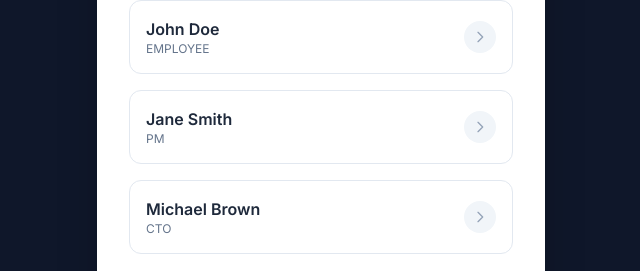
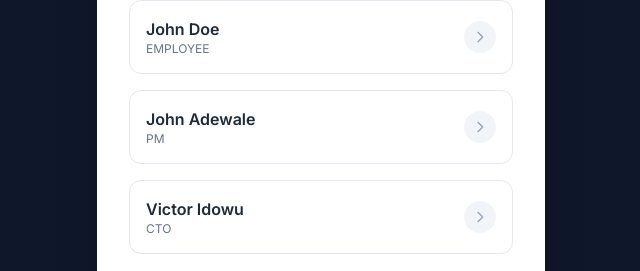
Before and after one commit to delian88/walpberry-Appraiser, a React (Vite) app: page / in a window 1280 px wide. Shown: the part 359-630 px from the top of the page, without its empty margins (319-959 px from the left). Built offline with nearby package versions, Linux system fonts and the light colour scheme.

Commit message:
feat: Update mock user data and CTO name on certificate
Updates mock user data with new names and emails.
Also, updates the CTO name displayed on the generated certificate view to reflect the changes.

```diff
--- a/constants.ts
+++ b/constants.ts
@@ -3,8 +3,8 @@ import { User, UserRole, AppraisalStatus } from './types';
 
 export const MOCK_USERS: User[] = [
   { id: 'emp-1', name: 'John Doe', email: 'john@walpberry.com', role: UserRole.EMPLOYEE, department: 'Engineering' },
-  { id: 'pm-1', name: 'Jane Smith', email: 'jane@walpberry.com', role: UserRole.PM, department: 'Project Management' },
-  { id: 'cto-1', name: 'Michael Brown', email: 'michael@walpberry.com', role: UserRole.CTO, department: 'Executive' },
+  { id: 'pm-1', name: 'John Adewale', email: 'john.adewale@walpberry.com', role: UserRole.PM, department: 'Project Management' },
+  { id: 'cto-1', name: 'Victor Idowu', email: 'victor.idowu@walpberry.com', role: UserRole.CTO, department: 'Executive' },
 ];
 
 export const STATUS_LABELS: Record<AppraisalStatus, { label: string; color: string }> = {
--- a/views/Certificate.tsx
+++ b/views/Certificate.tsx
@@ -71,7 +71,7 @@ export const Certificate: React.FC<Props> = ({ appraisal, onClose }) => {
                 <p className="text-[10px] text-slate-400 uppercase tracking-widest font-semibold">Project Manager</p>
               </div>
               <div className="text-center border-t border-slate-200 pt-4">
-                <p className="font-bold text-slate-800 mb-1">Michael Brown</p>
+                <p className="font-bold text-slate-800 mb-1">Victor Idowu</p>
                 <p className="text-[10px] text-slate-400 uppercase tracking-widest font-semibold">Chief Technology Officer</p>
               </div>
             </div>
```
